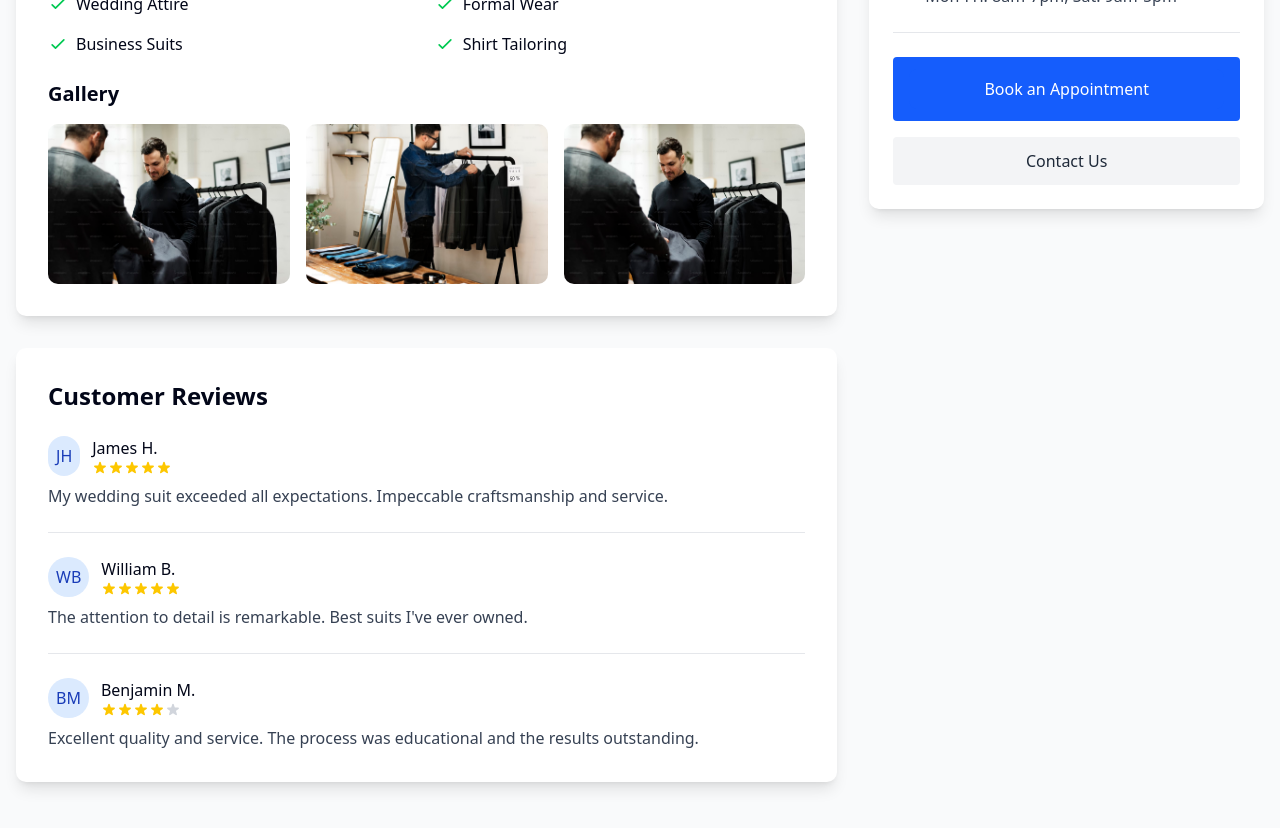
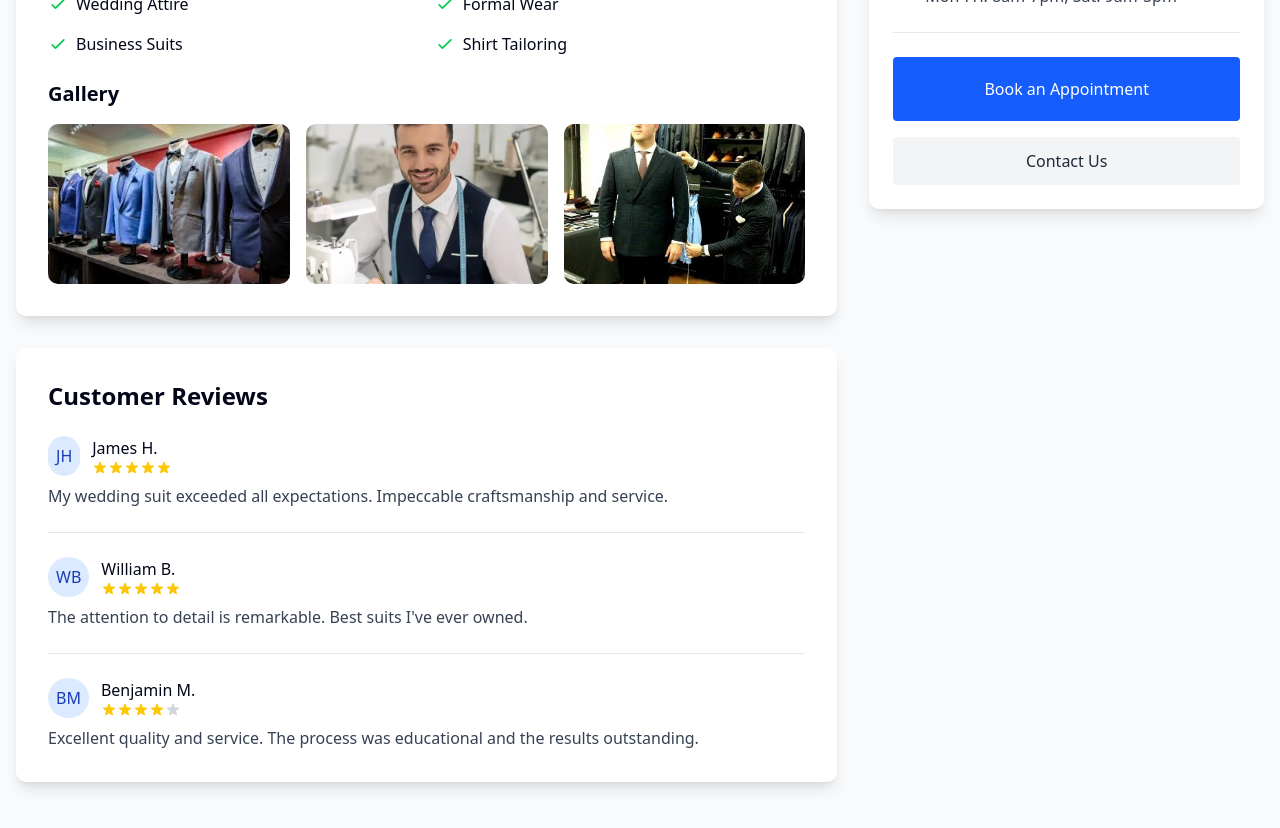
Before and after one commit to Subodhini0906/IndieVibe, a Next.js app: page /boutiques/men/1 in a window 1280 px wide. Shown: the part 820-1648 px from the top of the page. Built offline with nearby package versions, Linux system fonts and the light colour scheme; a web font is replaced by a local one.

Commit message:
change gallery

```diff
--- a/app/boutiques/[gender]/[id]/page.tsx
+++ b/app/boutiques/[gender]/[id]/page.tsx
@@ -142,7 +142,7 @@ const boutiquesData = {
       description: "Bespoke suits and formal wear crafted with precision and attention to detail.",
       fullDescription: "The Gentleman's Tailor is dedicated to the art of bespoke suit making. Our heritage techniques combined with modern precision ensure that each garment is a masterpiece of fit and style. We pride ourselves on creating timeless pieces that become the cornerstone of a distinguished wardrobe.",
       image: "/men.avif",
-      gallery: ["/men.avif", "/men1.avif", "/men.avif"],
+      gallery: ["/men11.jpeg", "/men12.webp", "/men13.jpg"],
       specialty: "Bespoke Suits",
       location: "Financial District",
       address: "789 Executive Row, Financial District",
```
